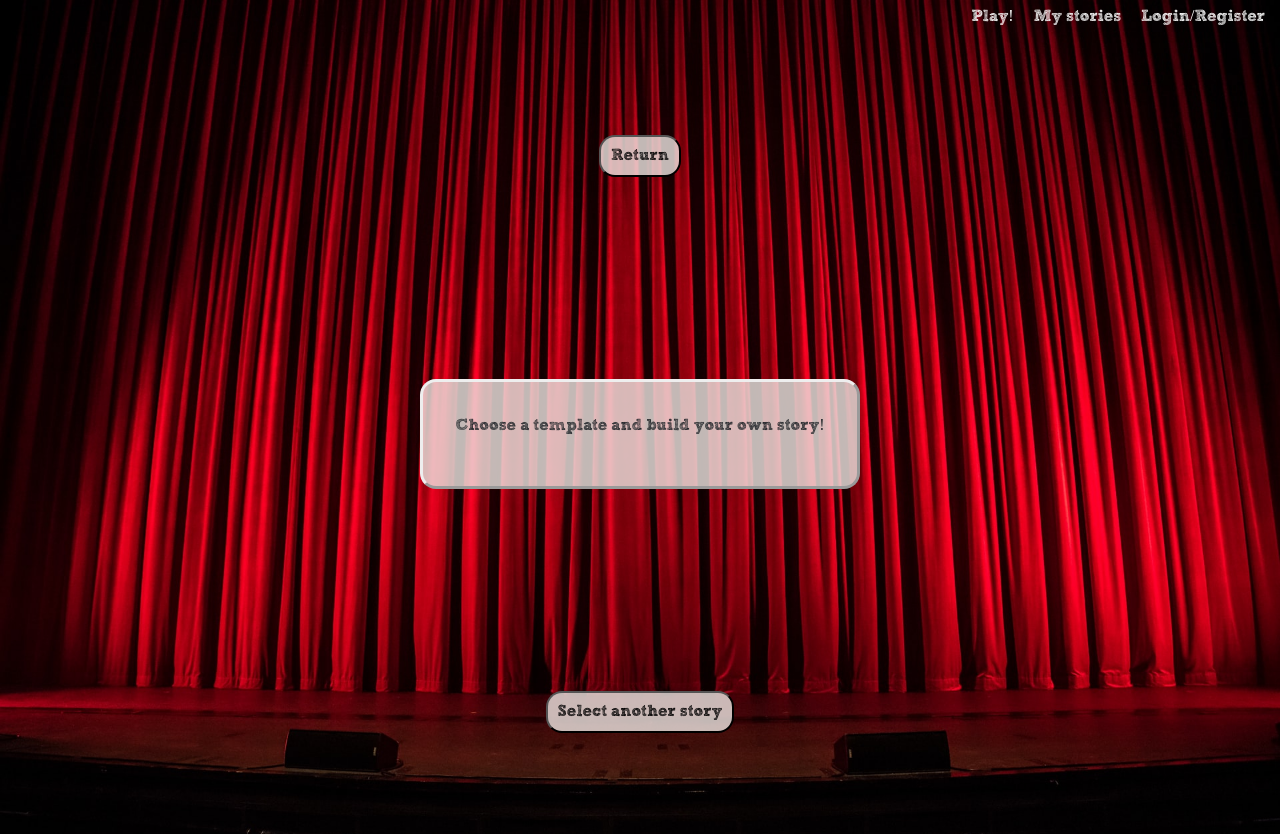
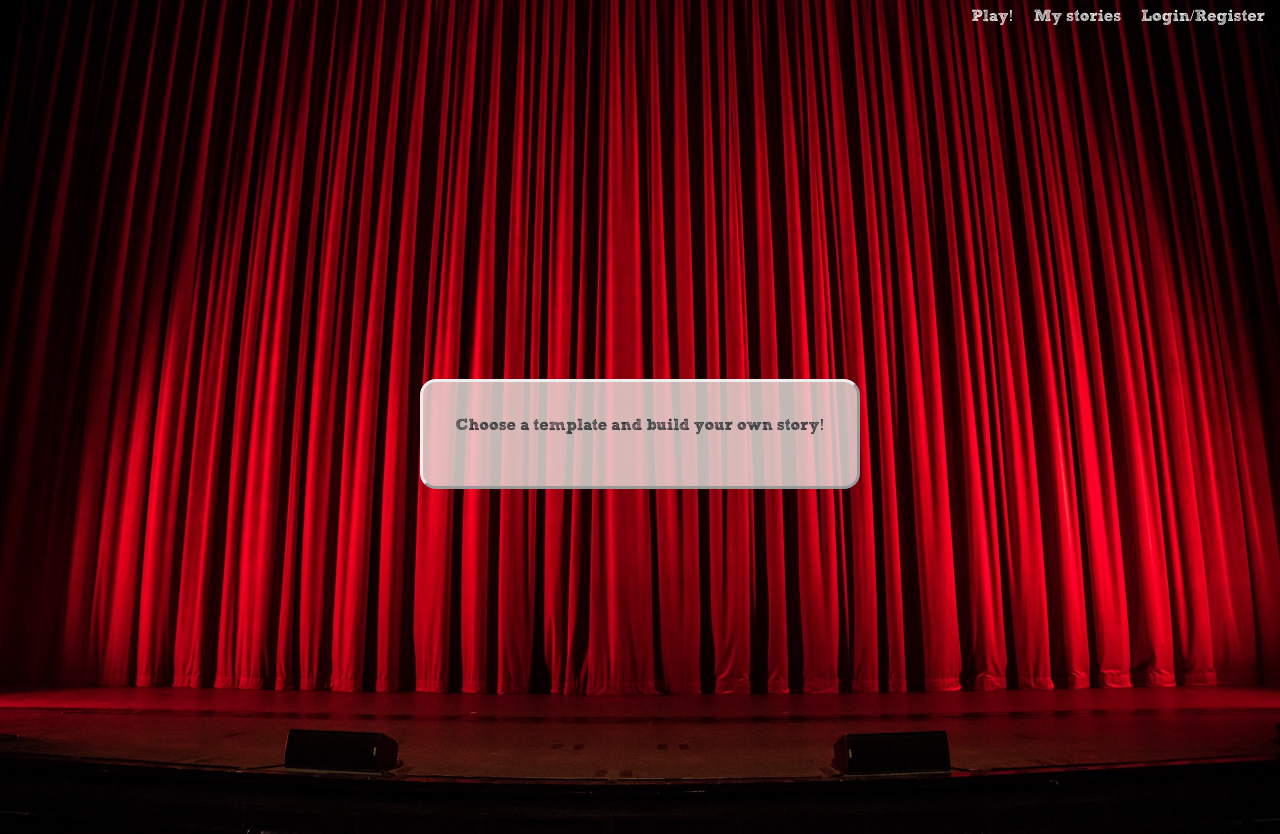
Before and after one commit to angelggdev/MadLibs, a React (Create React App) app: page /result in a window 1280 px wide. Built offline with nearby package versions, Linux system fonts and the light colour scheme.

Commit message:
fix bug in /result

```diff
--- a/src/Components/Story/Story.js
+++ b/src/Components/Story/Story.js
@@ -26,9 +26,12 @@ const Story = () => {
 
     return(
         <div className="finalLib">
+            {
+                finalStory !== 'Choose a template and build your own story!'  &&
                 <button className=" finalButton db" onClick={returnToQuestionaire}>
                     Return
                 </button>
+            }
             <div className="storyF db pa4">
                 <p>{finalStory}</p>
                 {
@@ -38,9 +41,12 @@ const Story = () => {
                     </Button>
                 }
             </div>
+            {
+                finalStory !== 'Choose a template and build your own story!'  &&
                 <button className="finalButton db" onClick={selectAnotherStory}>
                     Select another story
                 </button>
+            }
             <SaveStoryModal showSaveModal={showSaveModal} setShowSaveModal={setShowSaveModal} finalStory={finalStory}/>
         </div>
     )
```
Lines whose indentation alone changed are shown as unchanged.
